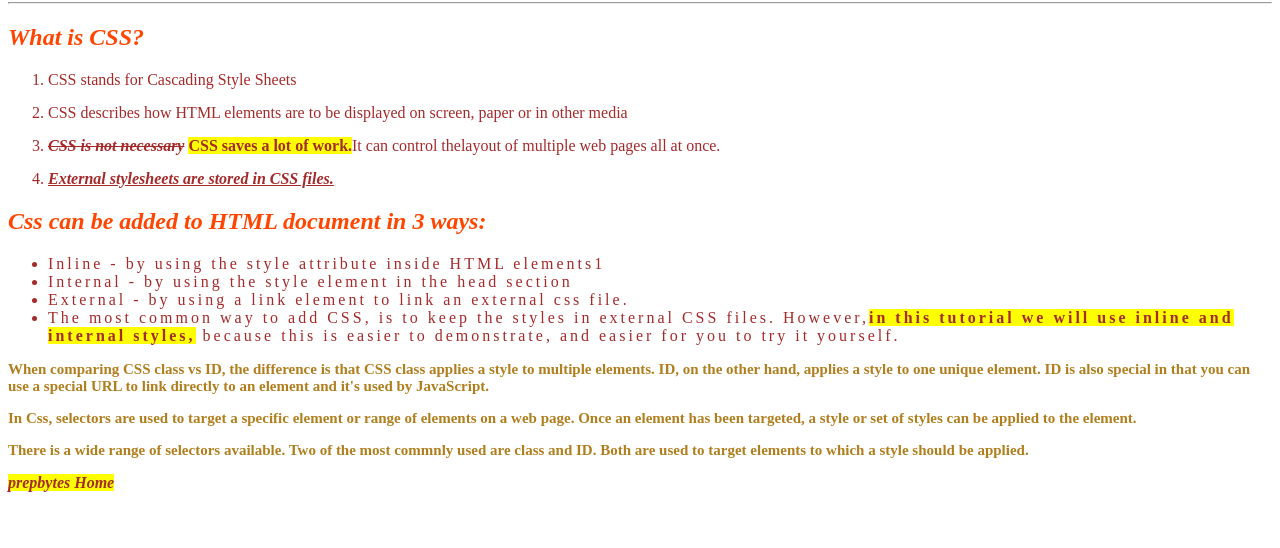
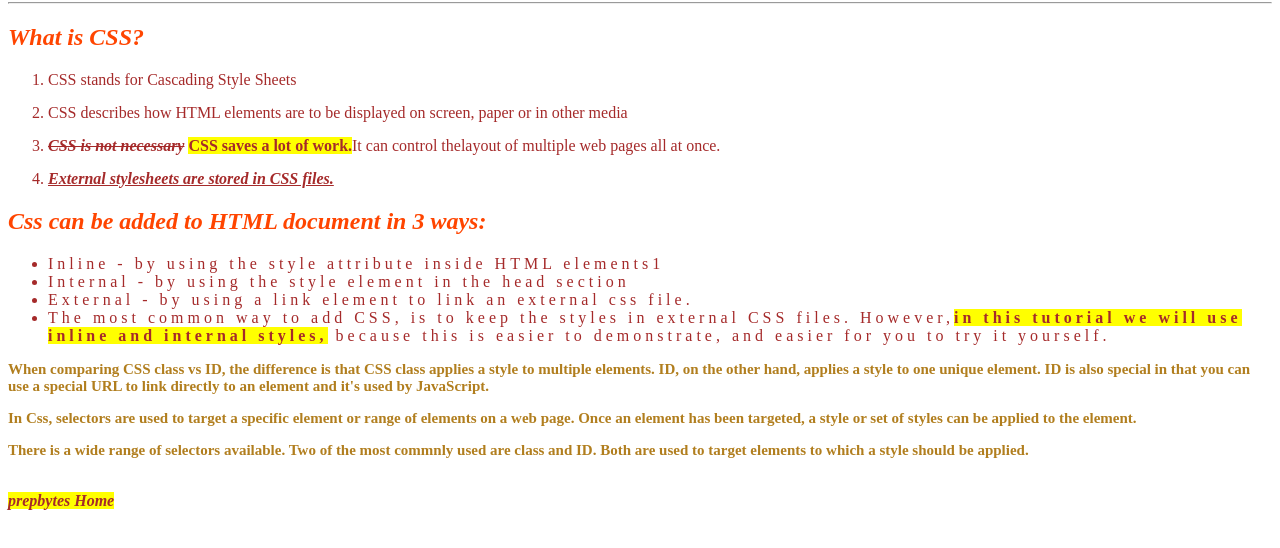
Before and after one commit to Chetan25th/CSS-HANDSON-1, a plain HTML site: page index css.html in a window 1280 px wide. Shown: the part 78-626 px from the top of the page. Drawn offline with Linux system fonts and the light colour scheme.

Commit message:
final submission

```diff
--- a/style.css
+++ b/style.css
@@ -34,7 +34,7 @@ span{
 }
 
 ul li{
-    letter-spacing: 3px;
+    letter-spacing: 4px;
 }
 
 p{
```
Also changed, not shown: index css.html (+1 -0 lines).
